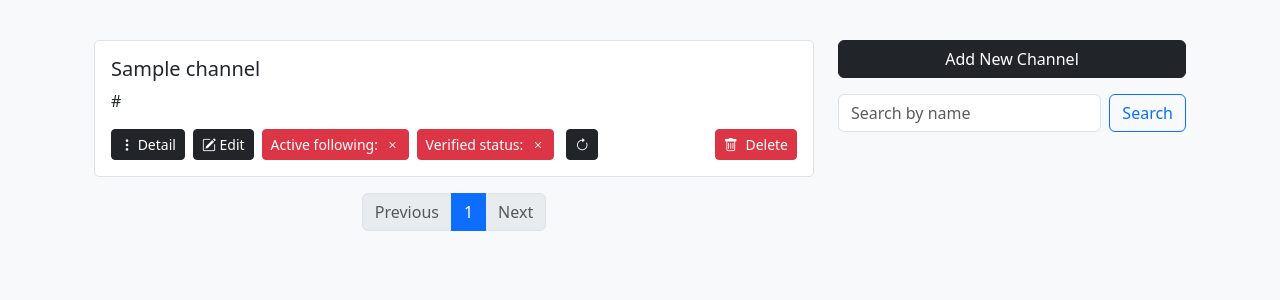
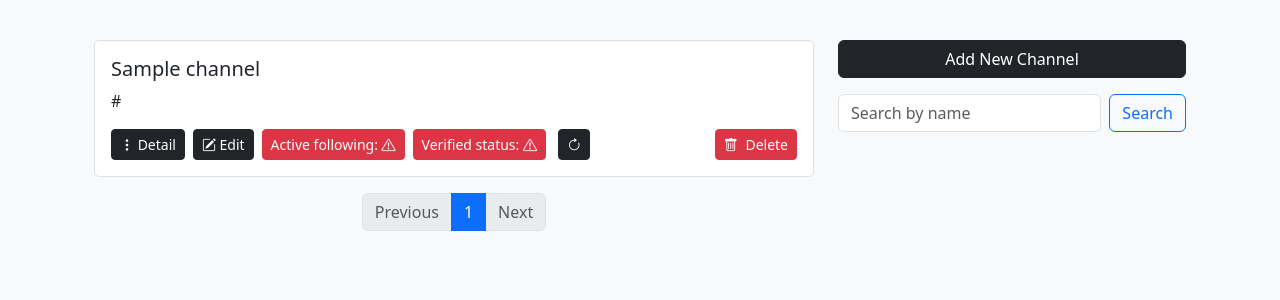
Before and after one commit to ch4zzy/telegram-message-tracker, a Django app: template tracker/templates/tracker/source_page.html in a window 1280 px wide. Shown: the part 56-356 px from the top of the page. Run offline with Django 5.2, Linux system fonts and the light colour scheme; the template is opened without the code that fills it: most values are stand-ins (such as "Sample title", 1, 10 or a date in 2020); parts of the project's set-up code (start-up, migrations or seed data) failed here and were passed over; some libraries are stand-ins or nearby versions.

Commit message:
update verified and active following elements with new icons

```diff
--- a/tracker/templates/tracker/partials/active_following_element.html
+++ b/tracker/templates/tracker/partials/active_following_element.html
@@ -18,7 +18,7 @@
             hx-headers='{"X-CSRFToken": "{{ csrf_token }}"}'
             class="btn btn-sm btn-danger me-2">
             Active following:
-            <i class="bi bi-x ms-1"></i>
+            <i class="bi bi-exclamation-triangle"></i>
         </span>
     {% endif %}
 </div>
--- a/tracker/templates/tracker/partials/verified_status_element.html
+++ b/tracker/templates/tracker/partials/verified_status_element.html
@@ -8,7 +8,7 @@
     {% else %}
         <span class="btn btn-sm btn-danger me-2 btn-disabled">
             Verified status:
-            <i class="bi bi-x ms-1"></i>
+            <i class="bi bi-exclamation-triangle"></i>
         </span>
         <span id="create-polling-div" class="btn btn-sm btn-dark me-2"
               hx-get="{% url 'check_source_link' channel.pk %}"
@@ -22,7 +22,7 @@
             hx-target="#channel-{{ channel.pk }}"
             hx-trigger="load delay:1s"
             hx-swap="outerHTML"></div>
-            {% endif %}
+        {% endif %}
 </span>
     {% endif %}
 </div>
```
